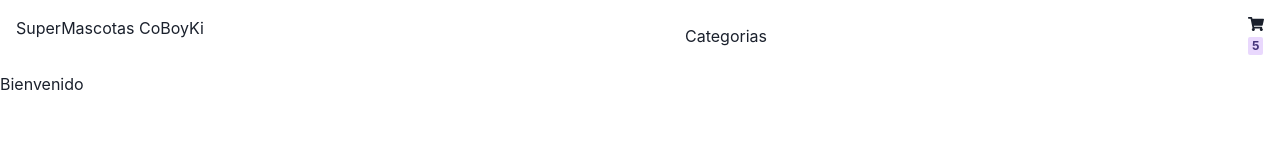
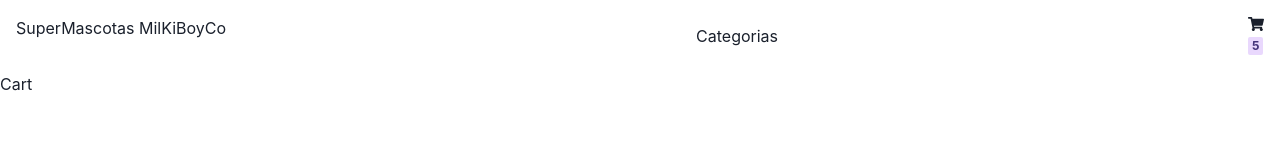
Before and after one commit to DarioLopezDev/preEntrega1ReactLopez, a React (Vite) app: page /Cart in a window 1280 px wide. Shown: the top 160 px of the page. Built offline with nearby package versions, Linux system fonts and the light colour scheme.

Commit message:
creo el Cart.jsx y Home.jsx y desarrollo estructura

```diff
--- a/src/App.jsx
+++ b/src/App.jsx
@@ -1,12 +1,23 @@
 import React from 'react'
+import { BrowserRouter, Routes, Route } from 'react-router-dom'
 import NavBar from './components/NavBar'
 import ItemListContainer from './components/ItemListContainer'
+import ItemDetailContainer from './components/ItemDetailContainer'
+import Cart from './components/Cart'
+import Home from './components/Home'
 
 const App = () => {
   return (
     <div>
-      <NavBar />
-      <ItemListContainer greeting = {"Bienvenido"} />
+      <BrowserRouter>
+        <NavBar />
+        <Routes>
+          <Route exact path="/categoria/:categoriaID" element={<ItemListContainer />} />
+          <Route exact path='/item/:ItemID' element={<ItemDetailContainer/>}/>
+          <Route exact path='/Cart' element={<Cart/>}/>
+          <Route exact path="/" element={<Home />} />
+        </Routes>
+      </BrowserRouter>
     </div>
   )
 }
--- /dev/null
+++ b/src/components/Cart.jsx
@@ -0,0 +1,9 @@
+import React from 'react'
+
+const Cart = () => {
+    return (
+        <div>Cart</div>
+    )
+}
+
+export default Cart
--- a/src/components/NavBar.jsx
+++ b/src/components/NavBar.jsx
@@ -9,7 +9,7 @@ const NavBar = () => {
     <div>
         <Flex>
   <Box p='4'>
-        <h3>SuperMascotas CoBoyKi</h3>
+        <h3>SuperMascotas MilKiBoyCo</h3>
   </Box>
   <Spacer />
 
--- a/src/main.jsx
+++ b/src/main.jsx
@@ -3,6 +3,7 @@ import React from 'react'
 import ReactDOM from 'react-dom/client'
 import { ChakraProvider } from '@chakra-ui/react'
 import App from './App.jsx'
+import './index.css'
 
 //Inicial
 ReactDOM.createRoot(document.getElementById('root')).render(
```
Also changed, not shown: src/components/Home.jsx (added), src/index.css (added).
